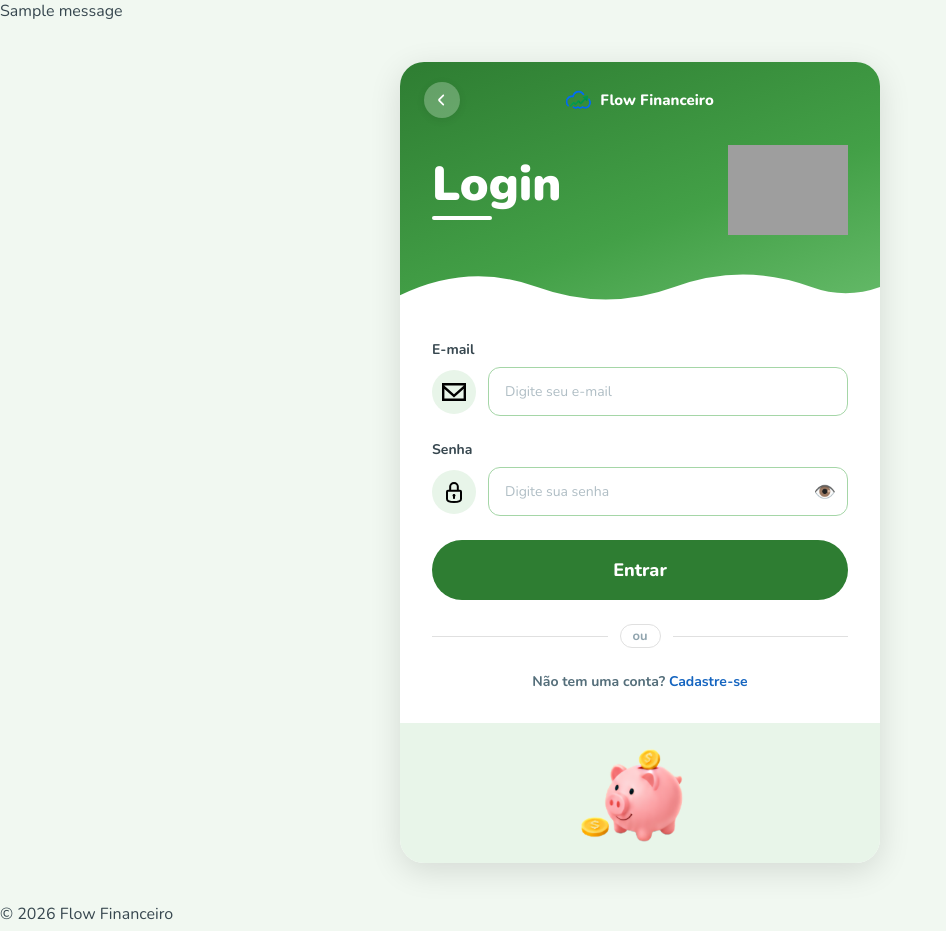
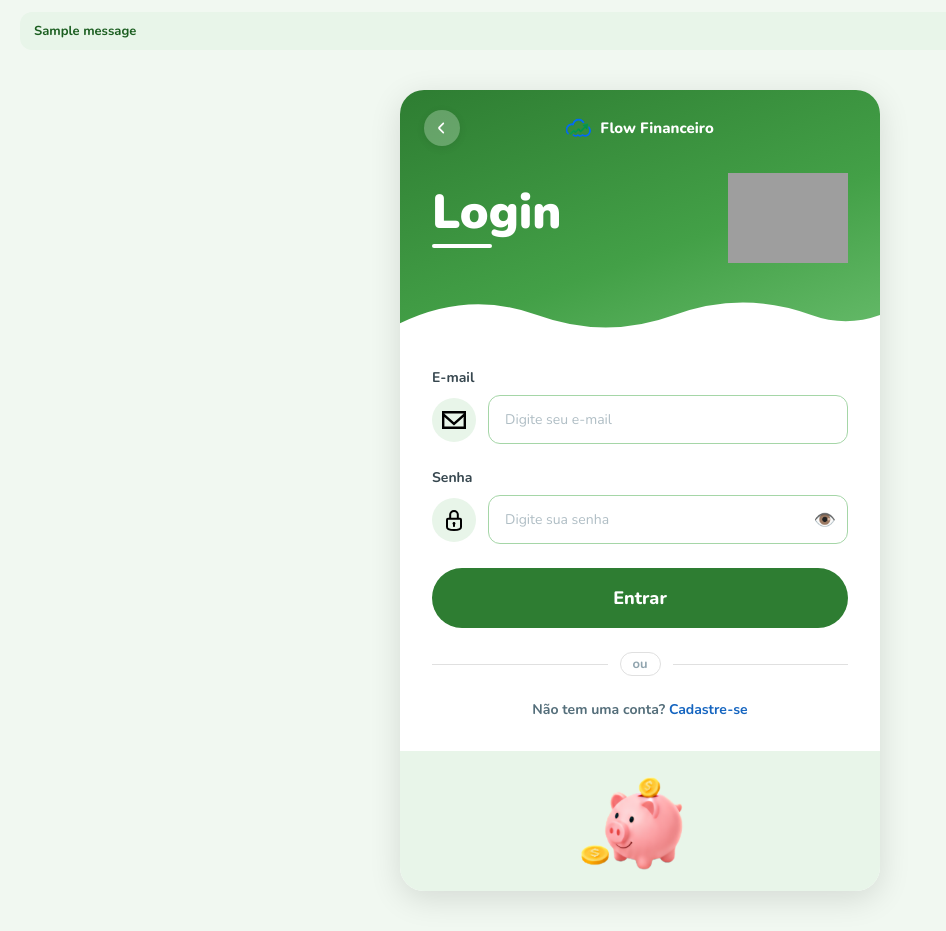
Before and after one commit to thiago-de-mattos/Flow_Financeiro, a Django app: page /login/ in a window 1280 px wide. Shown: the whole page, without its empty margins (0-946 px from the left). Run offline with Django 5.2, Linux system fonts and the light colour scheme; tables that the repository leaves empty hold one stand-in row (values such as "Sample post"); one stand-in notice (Sample message) is shown; grey boxes are pictures that could not be loaded.

Commit message:
feat: adiciona template de base para telas

```diff
--- a/templates/base.html
+++ b/templates/base.html
@@ -6,11 +6,7 @@
     <meta charset="UTF-8">
     <meta name="viewport" content="width=device-width, initial-scale=1.0">
     <title>{% block title %}Flow Financeiro{% endblock %}</title>
-
-    <!-- Favicon -->
     <link rel="icon" type="image/png" href="{% static 'img/favicon.png' %}">
-
-    <!-- CSS -->
     <link rel="stylesheet" href="{% static 'css/base.css' %}">
     {% block extra_css %}{% endblock %}
 </head>
@@ -18,18 +14,16 @@
 <body>
 
     {% if messages %}
-    <div class="messages">
+    <div class="ff-messages">
         {% for message in messages %}
-        <div class="message message--{{ message.tags }}">
-            {{ message }}
-        </div>
+        <div class="ff-message ff-message--{{ message.tags }}">{{ message }}</div>
         {% endfor %}
     </div>
     {% endif %}
 
     {% if user.is_authenticated %}
-    <header>
-        <nav>
+    <header class="ff-header">
+        <nav class="ff-nav">
             <a href="{% url 'home' %}">Home</a>
             <a href="{% url 'play' %}">Jogar</a>
             <a href="{% url 'leaderboard' %}">Ranking</a>
@@ -40,13 +34,9 @@
     </header>
     {% endif %}
 
-    <main>
+    <main class="ff-main">
         {% block content %}{% endblock %}
     </main>
-
-    <footer>
-        <p>© 2026 Flow Financeiro</p>
-    </footer>
 
     {% block extra_js %}{% endblock %}
 
```
